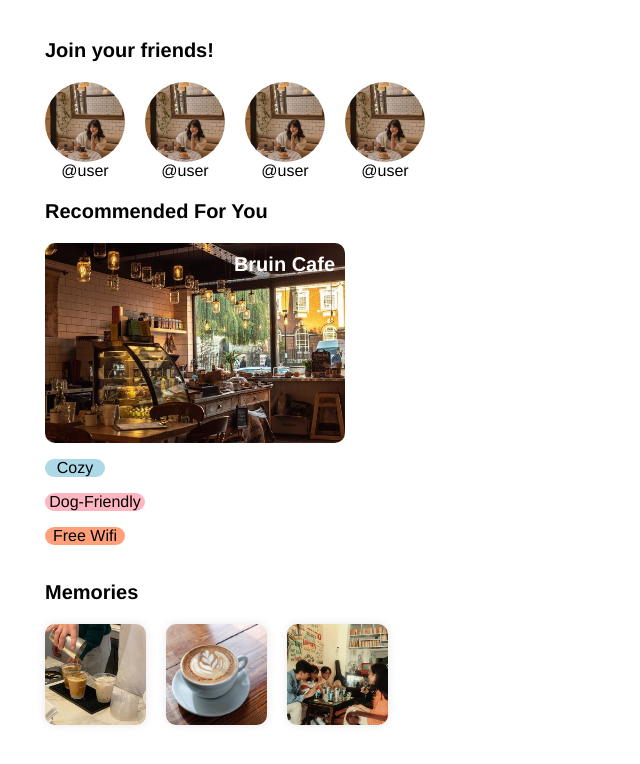
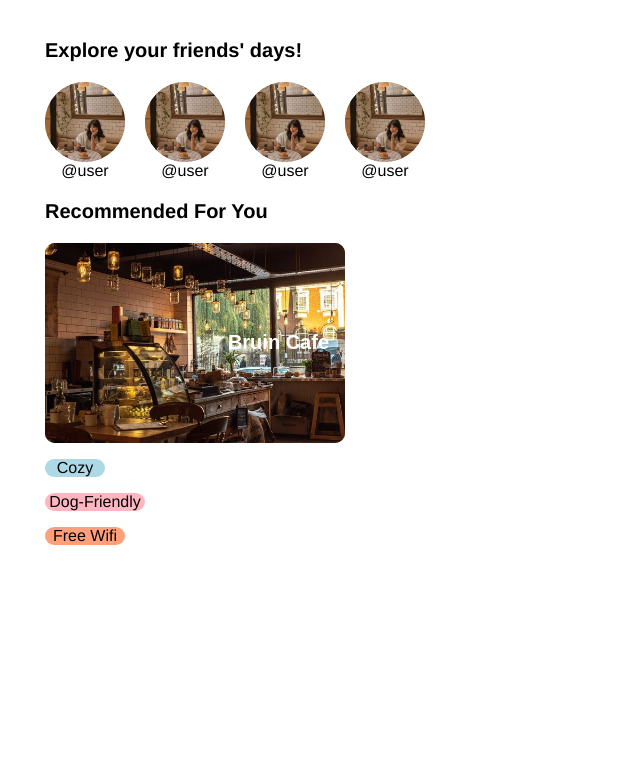
Before and after one commit to katieyungchung/LA-Hacks, a plain HTML site: page index.html in a window 1280 px wide. Shown: the part 106-870 px from the top of the page, without its empty margins (0-640 px from the left). After the commit the page ends 800 px from the top, so only its background shows below. Drawn offline with Linux system fonts and the light colour scheme.

Commit message:
buttons added to navigate to gallery and map

```diff
--- a/index.html
+++ b/index.html
@@ -11,13 +11,20 @@
 <body>
     <div class="container">
         <h1>Day Tracker</h1>
-        <p class="friend-label">Join your friends!</p>
+        <p class="friend-label">Explore your friends' days!</p>
         <!-- <button>Random text</button> -->
         <div class="scrollable">
             <div class="profile-row">
                 <div class="profile">
                     <div class="user-image">
-
+                        <!-- Button linked to another HTML file -->
+                        <a href="gallery.html">
+                            <!-- Button tag starts from here -->
+                            <button class="image-button"
+                                onclick="alert('Navigating to user2\'s gallery')">
+                            </button>
+                            <!-- Button tag ends here -->
+                        </a>
                     </div>
                     <div class="user-name">
                         @user
@@ -26,7 +33,14 @@
                 </div>
                 <div class="profile">
                     <div class="user-image">
-
+                        <!-- Button linked to another HTML file -->
+                        <a href="gallery.html">
+                            <!-- Button tag starts from here -->
+                            <button class="image-button"
+                                onclick="alert('Navigating to user2\'s gallery')">
+                            </button>
+                            <!-- Button tag ends here -->
+                        </a>
                     </div>
                     <div class="user-name">
                         @user
@@ -35,7 +49,13 @@
                 </div>
                 <div class="profile">
                     <div class="user-image">
-
+                        <a href="gallery.html">
+                            <!-- Button tag starts from here -->
+                            <button class="image-button"
+                                onclick="alert('Navigating to user2\'s gallery')">
+                            </button>
+                            <!-- Button tag ends here -->
+                        </a>
                     </div>
                     <div class="user-name">
                         @user
@@ -44,7 +64,13 @@
                 </div>
                 <div class="profile">
                     <div class="user-image">
-
+                        <a href="gallery.html">
+                            <!-- Button tag starts from here -->
+                            <button class="image-button"
+                                onclick="alert('Navigating to user2\'s gallery')">
+                            </button>
+                            <!-- Button tag ends here -->
+                        </a>
                     </div>
                     <div class="user-name">
                         @user
@@ -57,9 +83,17 @@
         <p class="friend-label">Recommended For You</p>
         <div class="rec">
             <div class="main-img">
-                <div class="location-text">
-                    Bruin Cafe
-                </div>
+                <!-- Link to Google Maps -->
+                <a href="https://maps.app.goo.gl/SaNoByCFaittyx289">
+                    <!-- Button tag starts from here -->
+                    <button class="map-button"
+                        onclick="alert('Navigating to Google Maps')">
+                        <div class="location-text">
+                            Bruin Cafe
+                        </div>
+                    </button>
+                    <!-- Button tag ends here -->
+                </a>
             </div>
 
             <div class="tags">
@@ -75,24 +109,6 @@
             </div>
 
         </div>
-
-        <div>
-            <p class="friend-label">Memories</p>
-
-            <div class="gallery">
-                <div class="image">
-                    <img src="img1.jpg" alt="Image 1">
-                </div>
-                <div class="image">
-                    <img src="img2.jpg" alt="Image 2">
-                </div>
-                <div class="image">
-                    <img src="img3.jpg" alt="Image 3">
-                </div>
-                <!-- Add more image divs as needed -->
-            </div>
-        </div>
-
     </div>
 </body>
 
--- a/style.css
+++ b/style.css
@@ -31,6 +31,28 @@
 
 .user-name {
     text-align: center;
+}
+
+.image-button {
+    background-image: url("./profile1.jpg");
+    background-size: cover;
+    width: 80px;
+    height: 80px;
+    border-radius: 40px;
+    border: none;
+    cursor: pointer;
+    transition: transform 0.3s ease;
+}
+
+.map-button {
+    background-image: url("./cafe.jpg");
+    background-size: cover;
+    height: 200px;
+    width: 300px;
+    border-radius: 10px;
+    border: none;
+    cursor: pointer;
+    transition: transform 0.3s ease;
 }
 
 .profile-row {
```
Also changed, not shown: gallery.html (added, +34 -0 lines).
